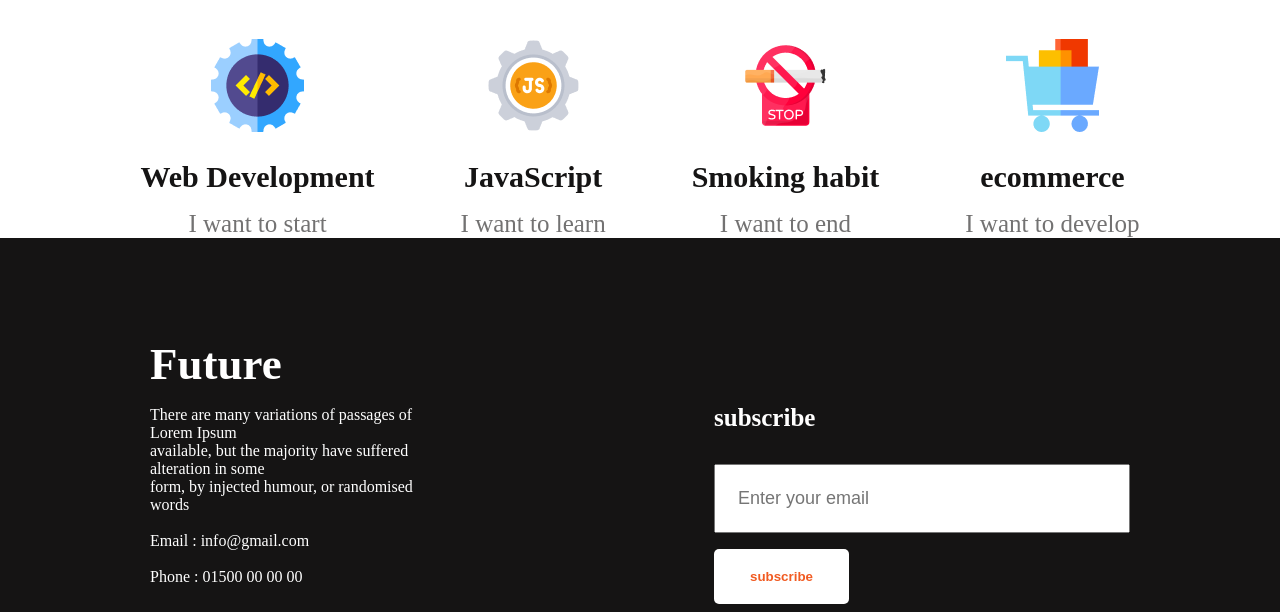
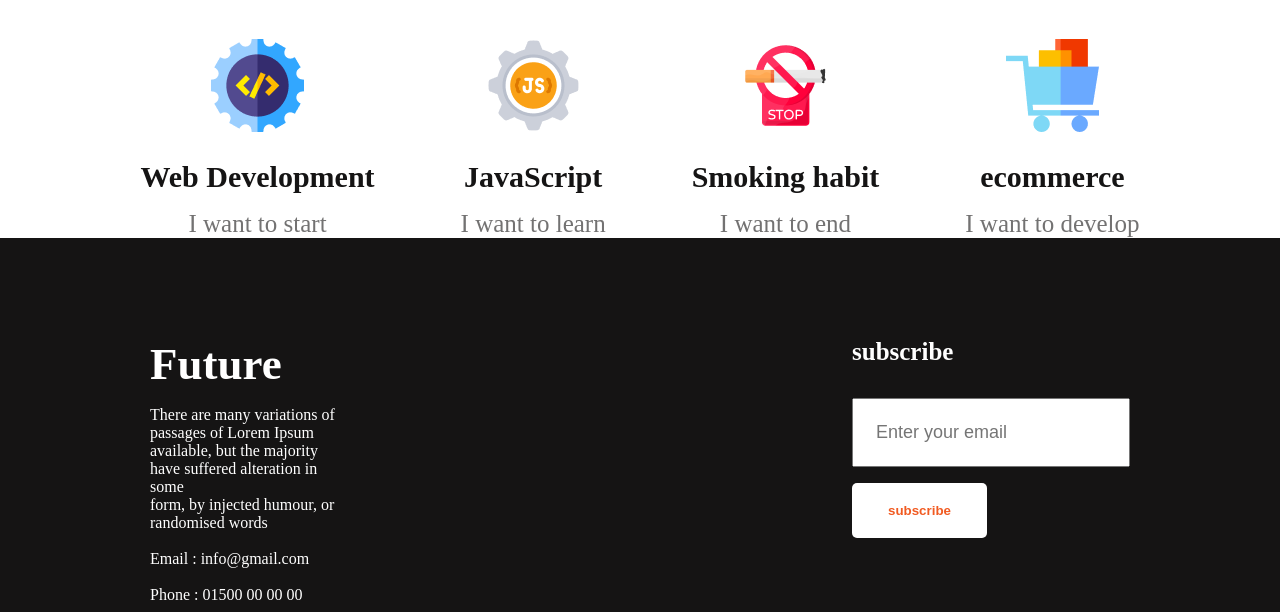
Before and after one commit to masumcit44/my-first-assignment, a plain HTML site: page index.html in a window 1280 px wide. Shown: the part 1846-2458 px from the top of the page. Drawn offline with Linux system fonts and the light colour scheme.

Commit message:
footer-correction

```diff
--- a/styles/style.css
+++ b/styles/style.css
@@ -99,38 +99,35 @@
 /* footer starts here */
 footer {
   display: flex;
-  align-items: center;
+  align-items: flex-start;
   justify-content: center;
   background-color: #151414;
   color: #ffffff;
-  gap: 300px;
-  padding: 100px 150px ;
-
-
+  gap: 400px;
+  padding: 100px 150px;
+}
+.footer-content-1 {
+  padding-right: 100px;
 }
 .footer-content-1 h3 {
   margin-bottom: 16px;
   font-size: 45px;
-
 }
 .footer-img {
   margin-top: 32px;
 }
 
-
 .footer-content-2 h4 {
   font-size: 25px;
-
 }
-.footer-content-2 input[type=email]{
-    padding: 22px 158px 22px 22px;
+.footer-content-2 input[type="email"] {
+  padding: 22px 20px 22px 22px;
   margin-top: 32px;
   font-size: 18px;
   font-weight: 400;
   color: #151414;
-
 }
-.footer-content-2 input[type=button]{
+.footer-content-2 input[type="button"] {
   padding: 20px 36px;
   background-color: rgba(255, 255, 255, 1);
   color: rgba(241, 91, 34, 1);
```
Lines whose indentation alone changed are shown as unchanged.
